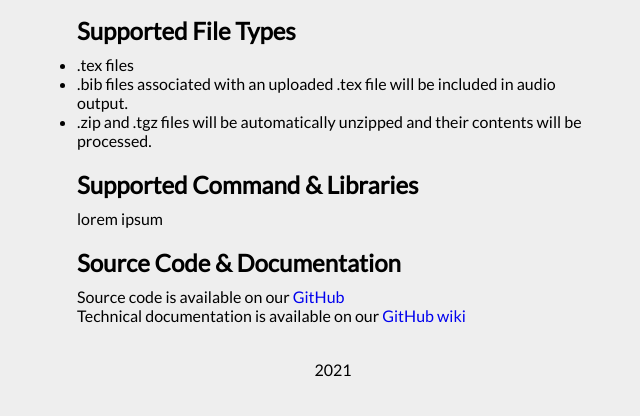
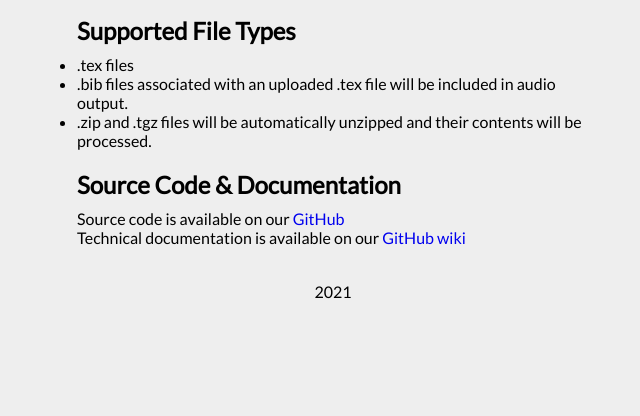
Before and after one commit to hutchresearch/latex2speech, a Flask app: template tex2speech/templates/index.html in a window 1280 px wide. Shown: the part 332-748 px from the top of the page, without its empty margins (307-947 px from the left). Run offline with Flask 2, Linux system fonts and the light colour scheme; the template is opened without the code that fills it: most values are stand-ins (such as "Sample title", 1, 10 or a date in 2020); parts of the project's set-up code (start-up, migrations or seed data) failed here and were passed over; some libraries are stand-ins or nearby versions.

Commit message:
Removed 'supported commands and libraries' section because we moved that to the wiki

```diff
--- a/tex2speech/templates/index.html
+++ b/tex2speech/templates/index.html
@@ -48,11 +48,6 @@
         </div>
 
         <div class = "descriptionBox">
-            <h2>Supported Command &amp; Libraries</h2>
-            <p>lorem ipsum</p>
-        </div>
-
-        <div class = "descriptionBox">
             <h2>Source Code &amp; Documentation</h2>
             <p>Source code is available on our <a href="https://github.com/hutchresearch/latex2speech"style="text-decoration: none">GitHub</a></p>
             <p>Technical documentation is available on our <a href="https://github.com/hutchresearch/latex2speec/wiki"style="text-decoration: none">GitHub wiki</a></p>
```
